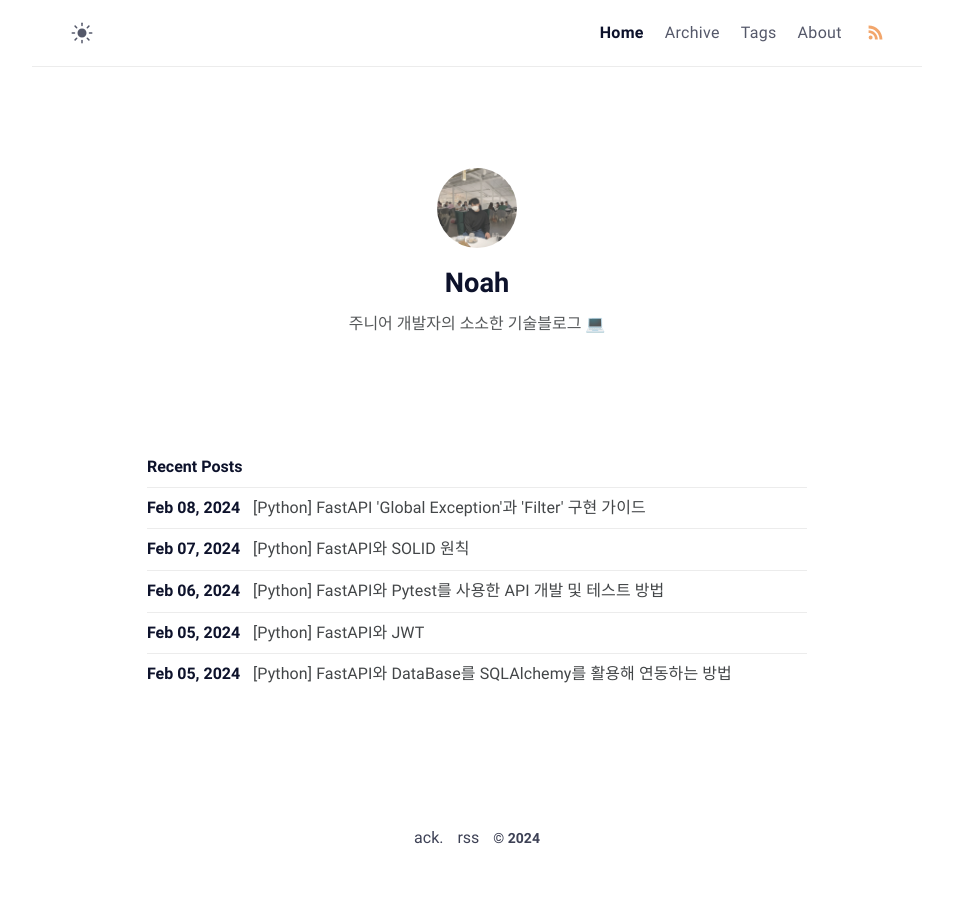
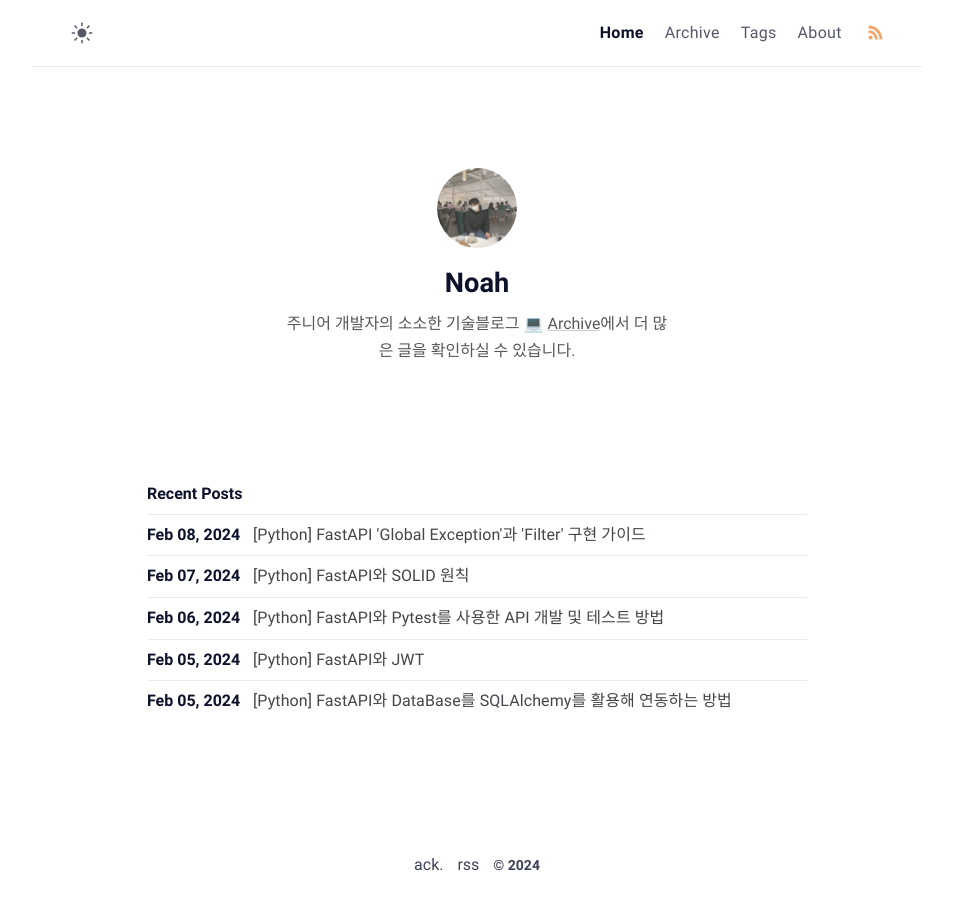
Before and after one commit to jd6186/jd6186.github.io, a Jekyll site: the page built from index.md, in a window 1280 px wide. Shown: the whole page, without its empty margins (163-1116 px from the left). Built offline with Jekyll 4.4.1, drawn with Linux system fonts in a browser that asks for light colours.

Commit message:
[Source Update] 소개 글 수정

```diff
--- a/_config.yml
+++ b/_config.yml
@@ -2,6 +2,7 @@
 title: Noah Development Note # site title
 description: >- # site description
   주니어 개발자의 소소한 기술블로그 💻
+  <a href="https://jd6186.github.io/archive" target="_blank" rel="noopener">Archive</a>에서 더 많은 글을 확인하실 수 있습니다.
   <a href="https://github.com/jd6186" target="_blank" rel="noopener">@github</a>.
 lang: ko-KR # default lang
 timezone: Asia/Seoul # set your timezone
@@ -15,6 +16,7 @@ author:
   name: Noah # author name
   bio: >- # tell to the world
     주니어 개발자의 소소한 기술블로그 💻
+    <a href="https://jd6186.github.io/archive" target="_blank" rel="noopener">Archive</a>에서 더 많은 글을 확인하실 수 있습니다.
   username1: Noah # general username
   github1: jd6186 # github username
   twitter: twitter_username # twitter username
```
